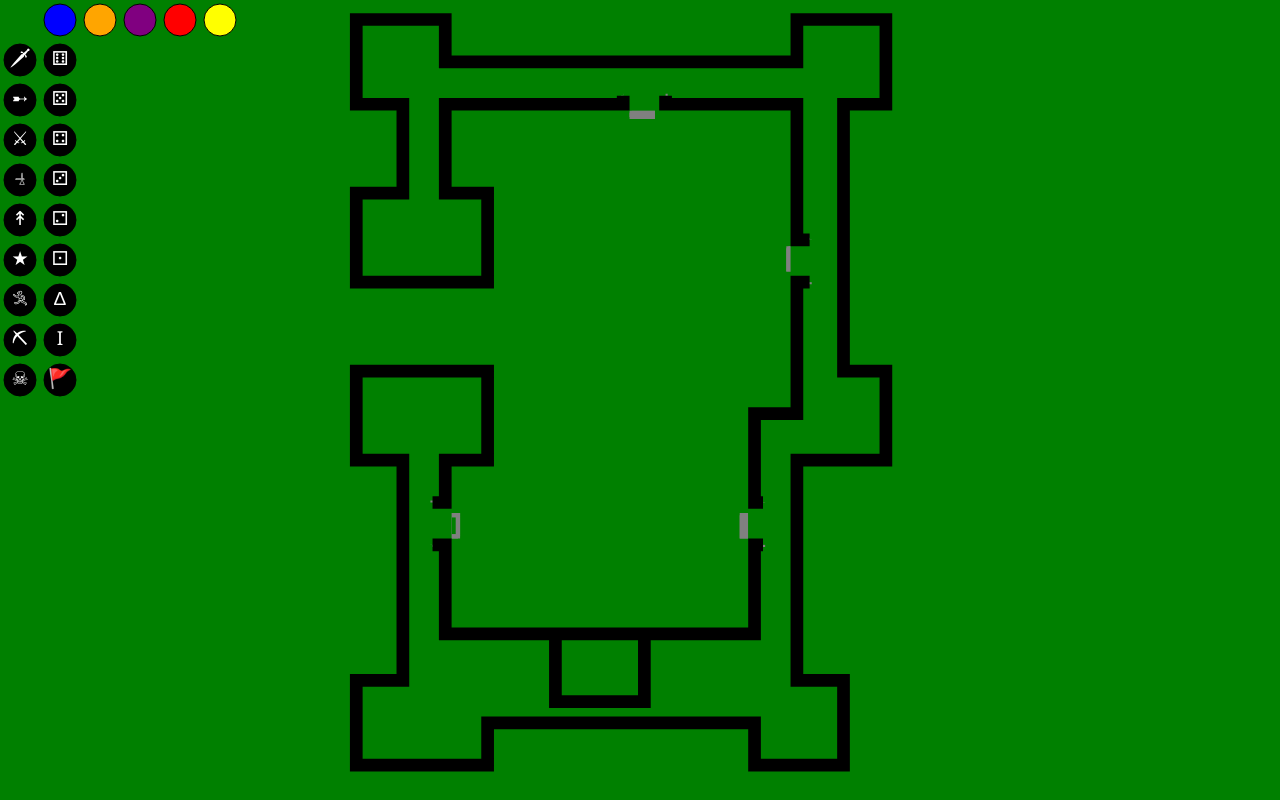
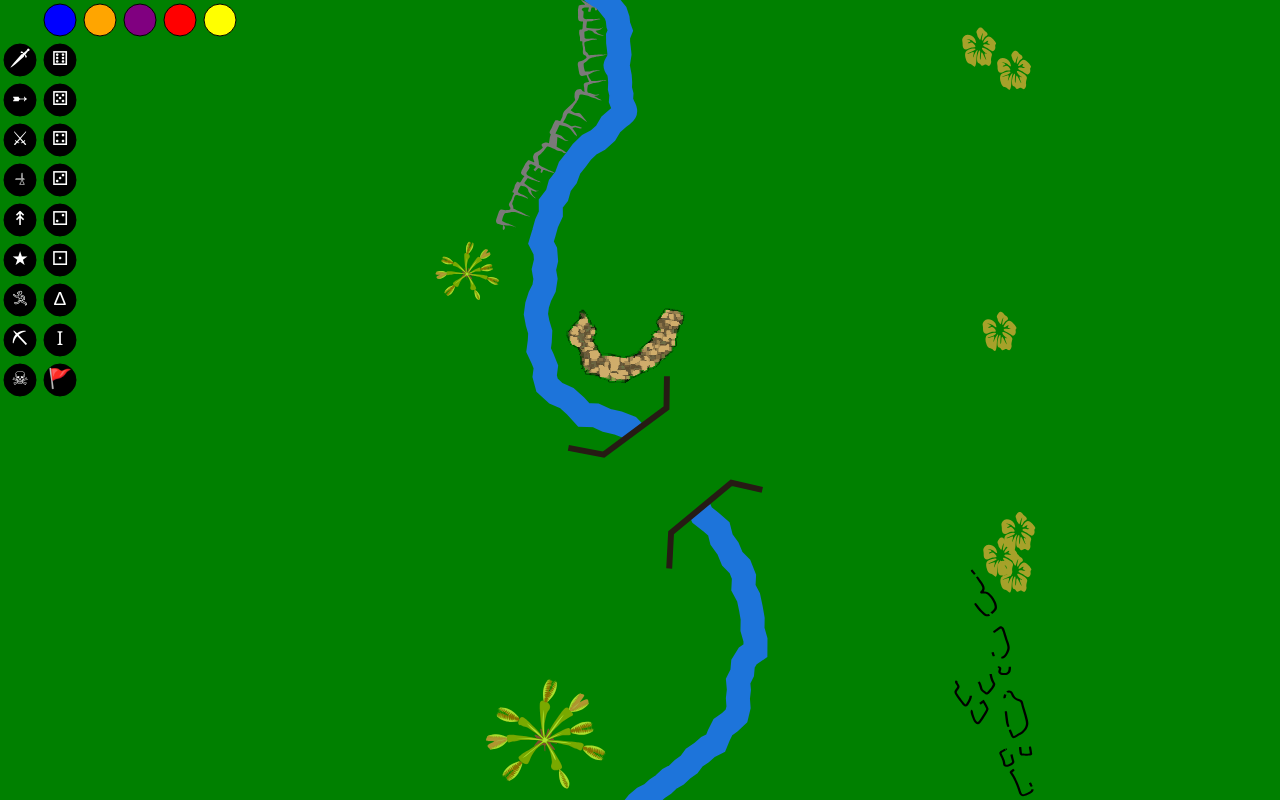
Before and after one commit to martinmphil/jottings, a React (Create React App) app in the folder encounter_map/: page / in a window 1280 px wide. Built offline with nearby package versions, Linux system fonts and the light colour scheme.

Commit message:
added river map

```diff
--- a/encounter_map/src/App.js
+++ b/encounter_map/src/App.js
@@ -1,7 +1,7 @@
 /* eslint-disable jsx-a11y/accessible-emoji */
 import React, { useState, useEffect } from 'react'
 import './App.css'
-import { ReactComponent as CastleMap } from './assets/castle_map.svg'
+import { ReactComponent as RiverMap } from './assets/river_map.svg'
 
 function App() {
 
@@ -68,9 +68,9 @@ function App() {
       xmlnsXlink="http://www.w3.org/1999/xlink"
     >
 
-      <rect id="backgroundField" x="0" y="0" width="100%" height="100%" fill="green"/>
+      <rect id="backgroundField" x="0" y="0" width="100%" height="100%" fill="#008000"/>
 
-      <CastleMap />
+      <RiverMap />
 
       <circle id="blueAgent" transform="translate(60,20)" onClick={selectAgent}
        className="agentMarker boundaryCircle" r="16" cx="0" cy="0" stroke="black"
```
Also changed, not shown: encounter_map/src/assets/river_map.svg (added).
